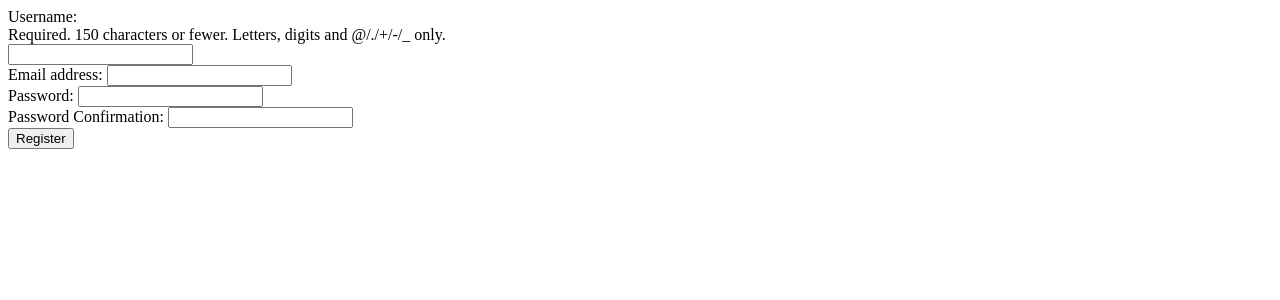
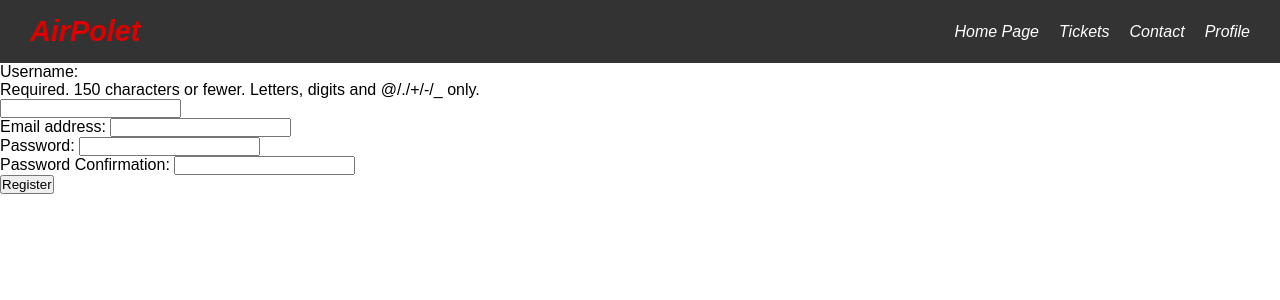
Before and after one commit to coderpeti/funny-airport, a Django app: template airport_app/users/templates/users/registration.html in a window 1280 px wide. Shown: the top 300 px of the page. Run offline with Django 5.2, Linux system fonts and the light colour scheme; the template is opened without the code that fills it: values that come from a table or form of the project are taken from there, others are empty.

Commit message:
Header Basic Style Settings

```diff
--- a/airport_app/airport_app/settings.py
+++ b/airport_app/airport_app/settings.py
@@ -118,8 +118,11 @@ USE_TZ = True
 # Static files (CSS, JavaScript, Images)
 # https://docs.djangoproject.com/en/5.1/howto/static-files/
 
-STATIC_URL = 'static/'
+STATIC_URL = '/static/'
 
+STATICFILES_DIRS = [
+    BASE_DIR / "static",  # Ez segít, hogy a statikus fájlok a megfelelő mappából legyenek betöltve.
+]
 # Default primary key field type
 # https://docs.djangoproject.com/en/5.1/ref/settings/#default-auto-field
 
--- /dev/null
+++ b/airport_app/users/static/users/header.css
@@ -0,0 +1,72 @@
+* {
+    margin: 0;
+    padding: 0;
+    box-sizing: border-box;
+}
+
+body {
+    font-family: Arial, sans-serif;
+}
+
+header {
+    display: flex;
+    justify-content: space-between;
+    align-items: center;
+    padding: 15px 30px;
+    background-color: #333;
+    color: white;
+    font-style: italic
+}
+
+.logo {
+    font-size: 1.8rem;
+    font-weight: bold;
+    font-style: italic;
+    color: #dd0000;
+}
+
+nav ul {
+    list-style: none;
+    display: flex;
+    gap: 20px;
+}
+
+nav ul li a {
+    color: white;
+    text-decoration: none;
+    font-size: 1rem;
+}
+
+nav ul li a:hover {
+    text-decoration: none;
+}
+
+@media (max-width: 599px) {
+    .logo {
+        font-size: 1.2rem;
+    }
+
+    nav ul {
+        gap: 15px;
+    }
+
+    nav ul li a {
+        font-size: 0.8rem;
+    }
+}
+
+@media (max-width: 300px) {
+    .logo {
+        font-size: 1rem;
+    }
+
+    nav ul {
+        flex-direction: column;
+        gap: 5px;
+        padding-top: 5px;
+    }
+
+    nav ul li a {
+        font-size: 0.6rem;
+    }
+}
--- a/airport_app/users/templates/users/layout.html
+++ b/airport_app/users/templates/users/layout.html
@@ -1,15 +1,34 @@
 <!-- Basic html -->
 {% load static %}
+
 <!DOCTYPE html>
 
 <html lang="en">
+
     <head>
-        <title>Airpoo</title>
-        <link rel="icon" href="{% static 'airpoo_logo.ico' %}" type="image/x-icon">
+        <!-- Enter address -->
+        <title>AirPolet</title>
+        <!-- Define basic stylesheet -->
+        <link rel="stylesheet" href="{% static 'users/header.css' %}">
+        <link rel="icon" href="{% static 'users/airpoo_logo.ico' %}" type="image/x-icon">
         <meta name="viewport" content="initial-scale=1, width=device-width">
     </head>
-    <table>
+
+    <body>
+        <header>
+            <div class="logo">AirPolet</div>
+            <nav>
+                <ul>
+                    <li><a>Home Page</a></li>
+                    <li><a>Tickets</a></li>
+                    <li><a>Contact</a></li>
+                    <li><a>Profile</a></li>
+                </ul>
+            </nav>
+        </header>
+
         {% block body %}
         {% endblock %}
-    </table>
+    </body>
+
 </html>
```
Also changed, not shown: airport_app/users/static/users/airpoo_logo.ico (renamed from airport_app/users/static/airpoo_logo.ico), airport_app/users/urls.py (line endings or trailing spaces).
